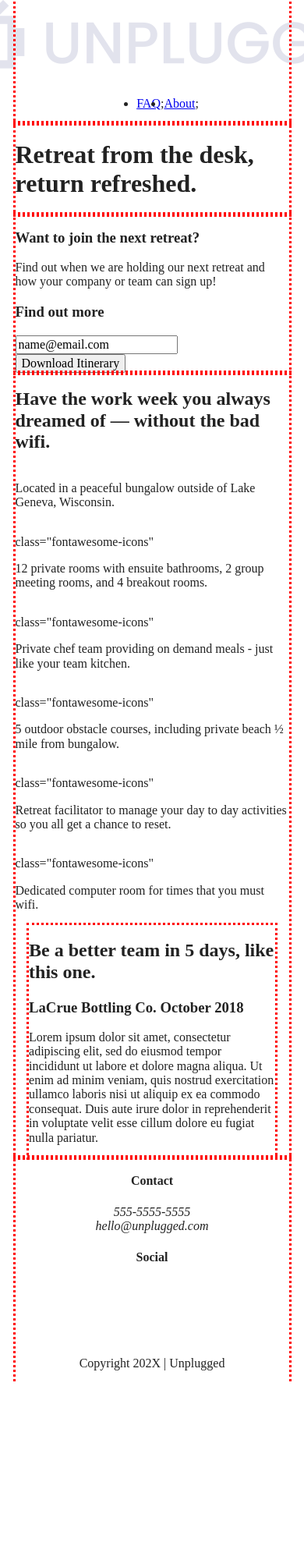
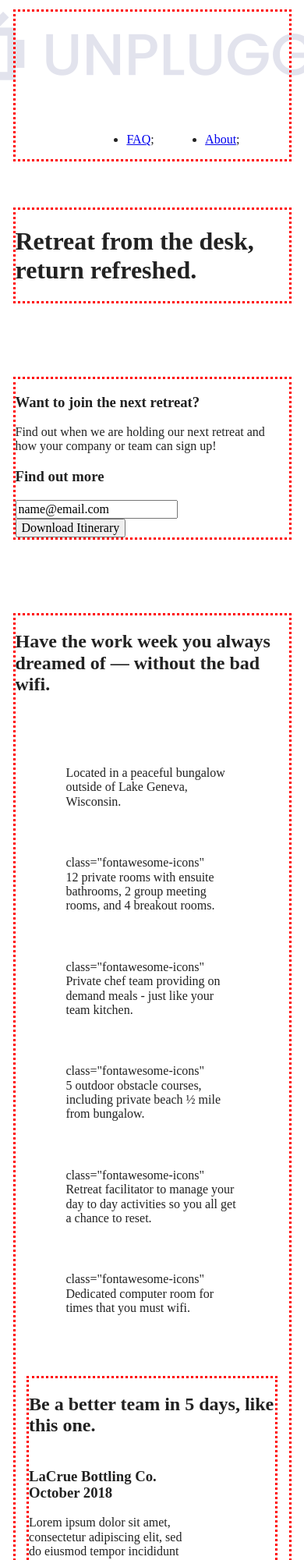
Before and after one commit to Wesley-Alan/unplugged, a website built with Parcel: page index.html in a window 390 px wide. Shown: the top 2000 px of the page at 78% size. Before the commit the page ends 1773 px from the top, so only its background shows below. Built offline with nearby package versions, Linux system fonts and the light colour scheme.

Commit message:
Formatted mobile layout

```diff
--- a/css/main.css
+++ b/css/main.css
@@ -89,12 +89,17 @@ textarea {
 .content-wrapper {
   outline: 3px dotted red;
   width: 90%;
+  margin: 50px 0;
 
 }
+
+
+/* --------------- Base Header - Footer Styles -------------------- */
 
    header {
   display: flex;
   justify-content: center;
+  padding: 15px 0;
 }
 
 header .content-wrapper {
@@ -102,12 +107,25 @@ header .content-wrapper {
   justify-content: center;
   align-items: center;
   flex-flow: row wrap;
+  margin: 0;
 
+}
+
+.header-divider {
+  width: 100%;
+  height: 1px;
+  margin: 10px 0 20px 0;
+
+}
+
+header nav {
+  width: 60%;
 }
 
 header nav ul {
   display: flex;
   justify-content: space-around;
+  width: 100%;
 
 }
 
@@ -118,6 +136,19 @@ footer {
   text-align: center;
 }
 
+footer p {
+  margin: 0;
+}
+
+footer .content-wrapper {
+  width: 55%;
+  margin: 50px;
+}
+
+footer .contact {
+  margin-bottom: 50px;
+}
+
 footer .social-icons {
   display: flex;
   justify-content: space-around;
@@ -125,26 +156,60 @@ footer .social-icons {
 
 }
 
-footer .social p {
+footer .social-icons p {
   display: flex;
   justify-content: center;
   align-items: center;
 }
+
+footer .copyright {
+  margin: 20px 0;
+}
+
+
+/* -------------------- Mobile Styles - Homepage -------------------- */
+
+/* ======== Hero Area ====================
+=========================================
+=====*/
+
 
 .hero-area {
   display: flex;
   justify-content: center;
 }
 
+
+/* Aside */
+
+
 aside {
   display: flex;
   justify-content: center;
 }
 
+
+/* Features */
+
+
 .features {
   display: flex;
   justify-content: center;
 }
+
+.features h2 {
+  margin-bottom: 60px;
+}
+
+.features .content-wrapper {
+
+}
+
+.features article {
+  width: 63%;
+  margin: 30px 0;
+}
+
 
 .features .features-items {
   display: flex;
@@ -154,11 +219,29 @@ aside {
 
 }
 
+.features p {
+  margin: 0;
+
+}
+
+
+/* Reviews */
+
+
 .reviews {
   display: flex;
   justify-content: center;
 }
 
+.reviews h2 {
+  margin-bottom: 40px;
+
+}
+
+.reveiws h3 {
+  width: 55%;
+  margin: 20px 0;
+}
 
 
 /* ==============================================================================
@@ -178,6 +261,10 @@ aside {
     display: flex;
     justify-content: center;
 
+  }
+
+  .contact-content p {
+    margin: 0;
   }
 
 
@@ -203,6 +290,16 @@ aside {
       justify-content: center;
       align-items: flex-start;
       flex-flow: row wrap;
+      margin: 50px 0 0 0;
+
+    }
+
+    .faq h2 {
+      margin-bottom: 40px;
+    }
+
+    .faq-content {
+      margin-bottom: 50px;
 
     }
 
```
